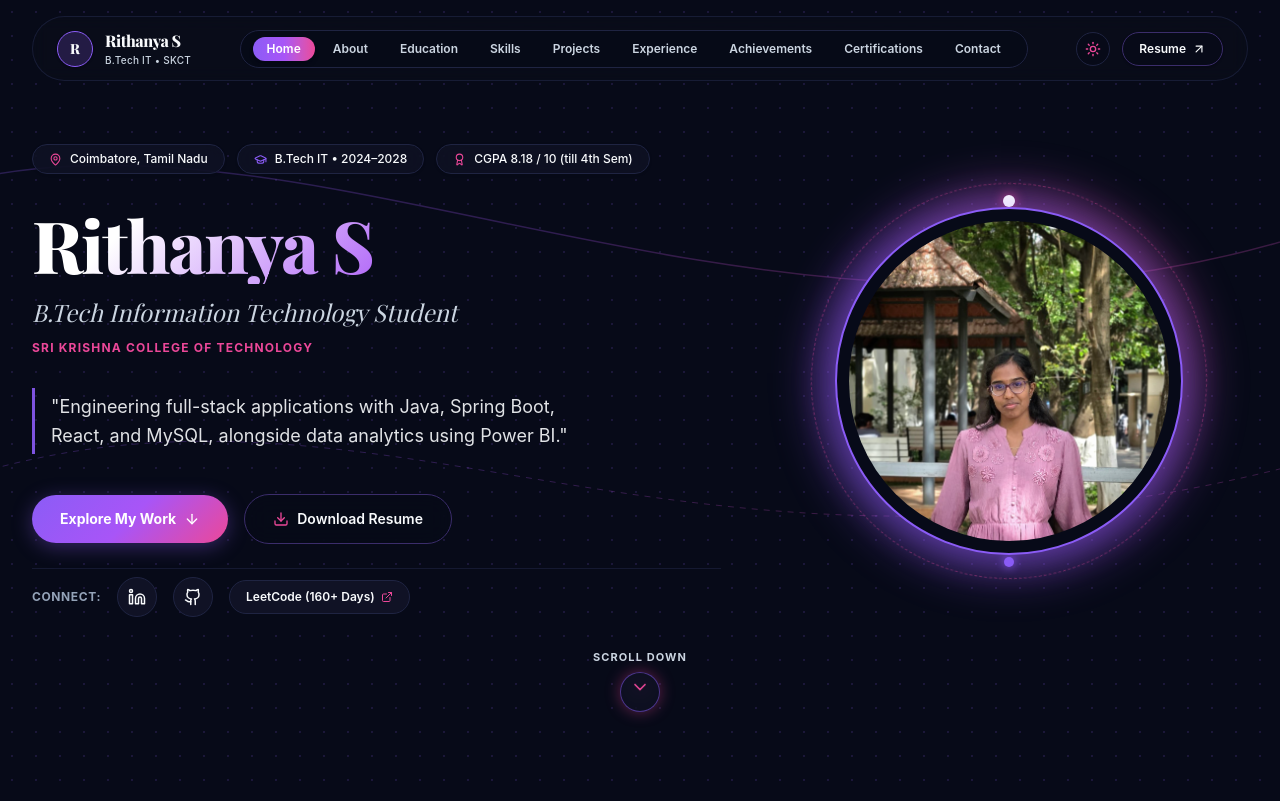
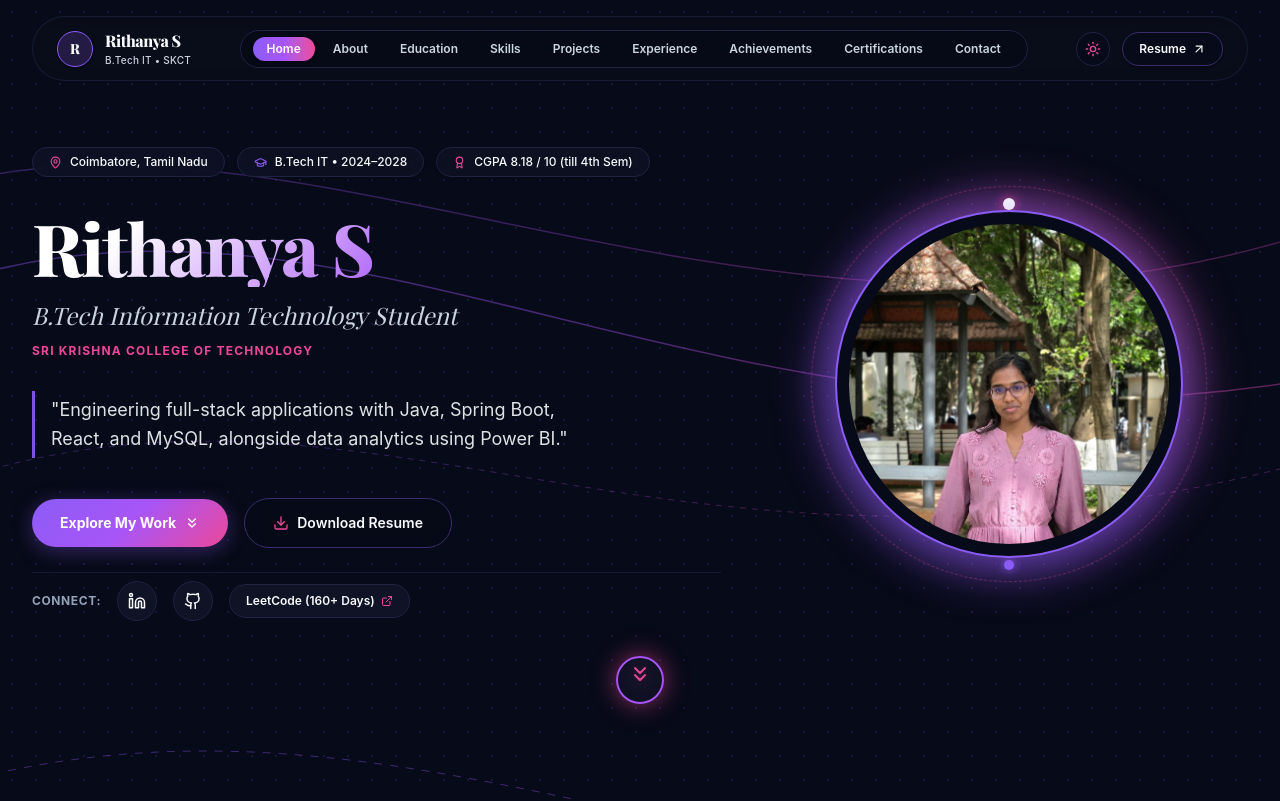
Before and after one commit to RITHANYA1224/Portfolio, a React app: page / in a window 1280 px wide. Shown: the top 801 px of the page. Built offline with nearby package versions, Linux system fonts and the light colour scheme; the HTML template or start-up script is replaced by a standard one; a web font is replaced by a local one.

Commit message:
Update scroll down arrow to double glowing chevron and apply Home page background to all sections

```diff
--- a/src/App.jsx
+++ b/src/App.jsx
@@ -30,7 +30,22 @@ function App() {
   }, [darkMode]);
 
   return (
-    <div className="min-h-screen relative font-sans selection:bg-[#8B5CF6] selection:text-white transition-colors duration-300">
+    <div className="min-h-screen relative font-sans selection:bg-[#8B5CF6] selection:text-white transition-colors duration-300 bg-warm-ambient bg-dot-pattern">
+      {/* Fixed Atmospheric Background Layers for ALL Pages & Sections */}
+      <div className="fixed inset-0 pointer-events-none z-0 opacity-40">
+        <svg className="w-full h-full" xmlns="http://www.w3.org/2000/svg">
+          <path d="M-100,300 C400,100 800,600 1600,300" stroke="url(#appPurplePinkGrad)" strokeWidth="1.5" fill="none" />
+          <path d="M-100,800 C500,600 900,1100 1700,750" stroke="url(#appPurplePinkGrad)" strokeWidth="1" strokeDasharray="8,8" fill="none" />
+          <defs>
+            <linearGradient id="appPurplePinkGrad" x1="0%" y1="0%" x2="100%" y2="100%">
+              <stop offset="0%" stopColor="#8B5CF6" />
+              <stop offset="50%" stopColor="#A855F7" />
+              <stop offset="100%" stopColor="#EC4899" />
+            </linearGradient>
+          </defs>
+        </svg>
+      </div>
+
       {/* Interactive Sparkle Particle Cursor */}
       <ParticleCursor />
 
@@ -42,7 +57,7 @@ function App() {
       />
 
       {/* Main Content Sections */}
-      <main>
+      <main className="relative z-10">
         <Hero onOpenResume={() => setIsResumeOpen(true)} />
         <About />
         <Education />
--- a/src/components/Hero.jsx
+++ b/src/components/Hero.jsx
@@ -1,6 +1,6 @@
 import React from 'react';
 import { motion } from 'framer-motion';
-import { ArrowDown, Download, MapPin, GraduationCap, Award, ExternalLink, ChevronDown } from 'lucide-react';
+import { ChevronsDown, Download, MapPin, GraduationCap, Award, ExternalLink } from 'lucide-react';
 import { GithubIcon, LinkedinIcon } from './Icons';
 import { personalData } from '../data/portfolioData';
 
@@ -13,9 +13,9 @@ const Hero = ({ onOpenResume }) => {
   };
 
   return (
-    <section id="home" className="relative min-h-screen pt-36 pb-24 flex flex-col justify-between bg-warm-ambient bg-dot-pattern overflow-hidden">
+    <section id="home" className="relative min-h-screen pt-36 pb-24 flex flex-col justify-between overflow-hidden">
       {/* Background Orbital Wave SVG Decorative Accent */}
-      <svg className="absolute inset-0 w-full h-full pointer-events-none opacity-25" xmlns="http://www.w3.org/2000/svg">
+      <svg className="absolute inset-0 w-full h-full pointer-events-none opacity-30" xmlns="http://www.w3.org/2000/svg">
         <path d="M-100,200 C300,50 800,450 1400,200" stroke="url(#purplePinkGrad)" strokeWidth="1.5" fill="none" />
         <path d="M-100,500 C400,300 700,700 1500,400" stroke="url(#purplePinkGrad)" strokeWidth="1" strokeDasharray="6,6" fill="none" />
         <defs>
@@ -81,7 +81,7 @@ const Hero = ({ onOpenResume }) => {
                   className="flex items-center space-x-2 px-7 py-3.5 rounded-full btn-gradient-primary font-sans font-bold text-sm"
                 >
                   <span>Explore My Work</span>
-                  <ArrowDown size={16} />
+                  <ChevronsDown size={16} />
                 </a>
 
                 <a
@@ -163,7 +163,7 @@ const Hero = ({ onOpenResume }) => {
         </div>
       </div>
 
-      {/* 7. GLOWING DOWNWARD ARROW SCROLL INDICATOR */}
+      {/* GLOWING DOUBLE-CHEVRON DOWNWARD ARROW SCROLL INDICATOR */}
       <motion.div
         initial={{ opacity: 0, y: -10 }}
         animate={{ opacity: 1, y: 0 }}
@@ -171,11 +171,8 @@ const Hero = ({ onOpenResume }) => {
         className="flex flex-col items-center justify-center pt-8 cursor-pointer relative z-20 group"
         onClick={scrollToAbout}
       >
-        <span className="text-[11px] font-sans font-bold tracking-widest text-[#CBD5E1] dark:text-[#CBD5E1] uppercase mb-1.5 group-hover:text-[#EC4899] transition-colors">
-          SCROLL DOWN
-        </span>
-        <div className="w-10 h-10 rounded-full bg-[#101225]/80 border border-[#8B5CF6]/50 flex items-center justify-center text-[#EC4899] shadow-[0_0_15px_rgba(236,72,153,0.4)] group-hover:scale-110 transition-all">
-          <ChevronDown size={20} className="glowing-chevron animate-bounce" />
+        <div className="w-12 h-12 rounded-full bg-[#101225]/90 border-2 border-[#A855F7] flex items-center justify-center text-[#EC4899] shadow-[0_0_25px_rgba(236,72,153,0.6)] group-hover:scale-110 group-hover:border-[#EC4899] transition-all">
+          <ChevronsDown size={24} className="glowing-chevron animate-bounce text-[#EC4899]" />
         </div>
       </motion.div>
     </section>
```
